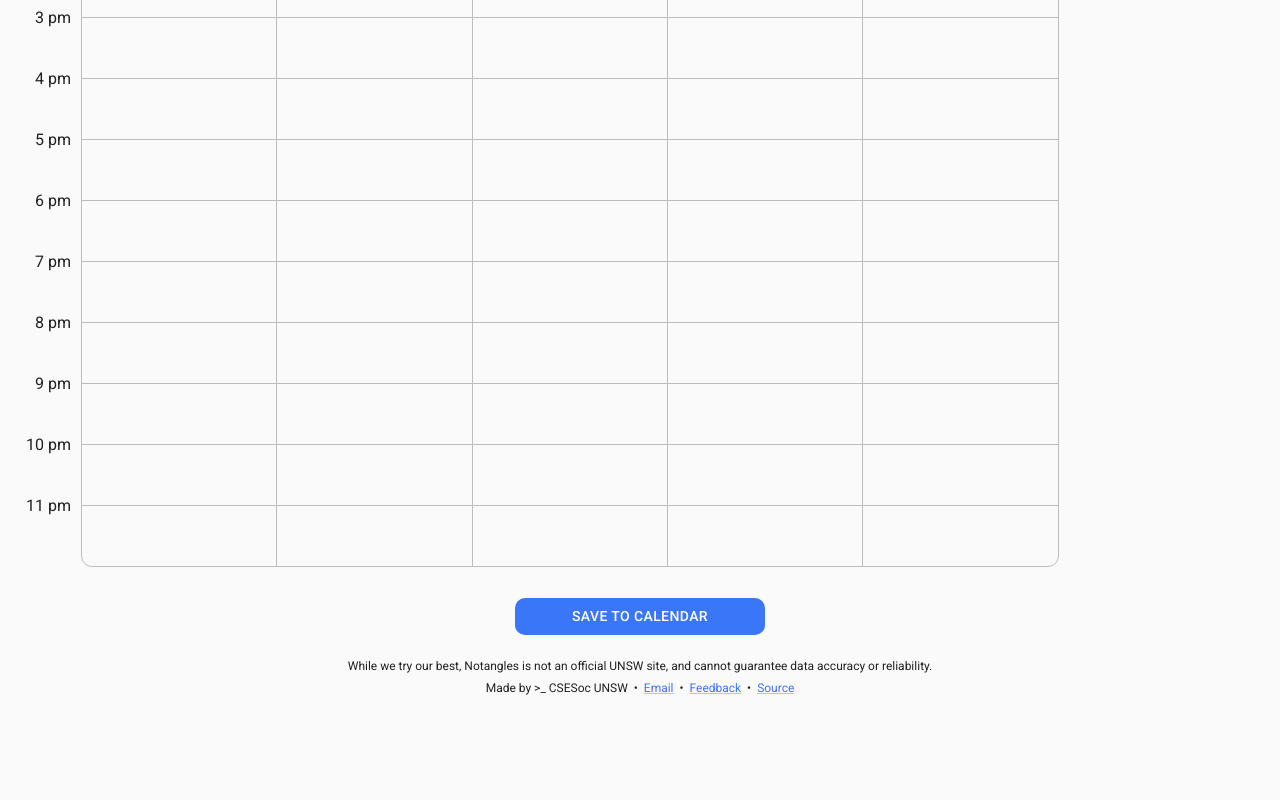
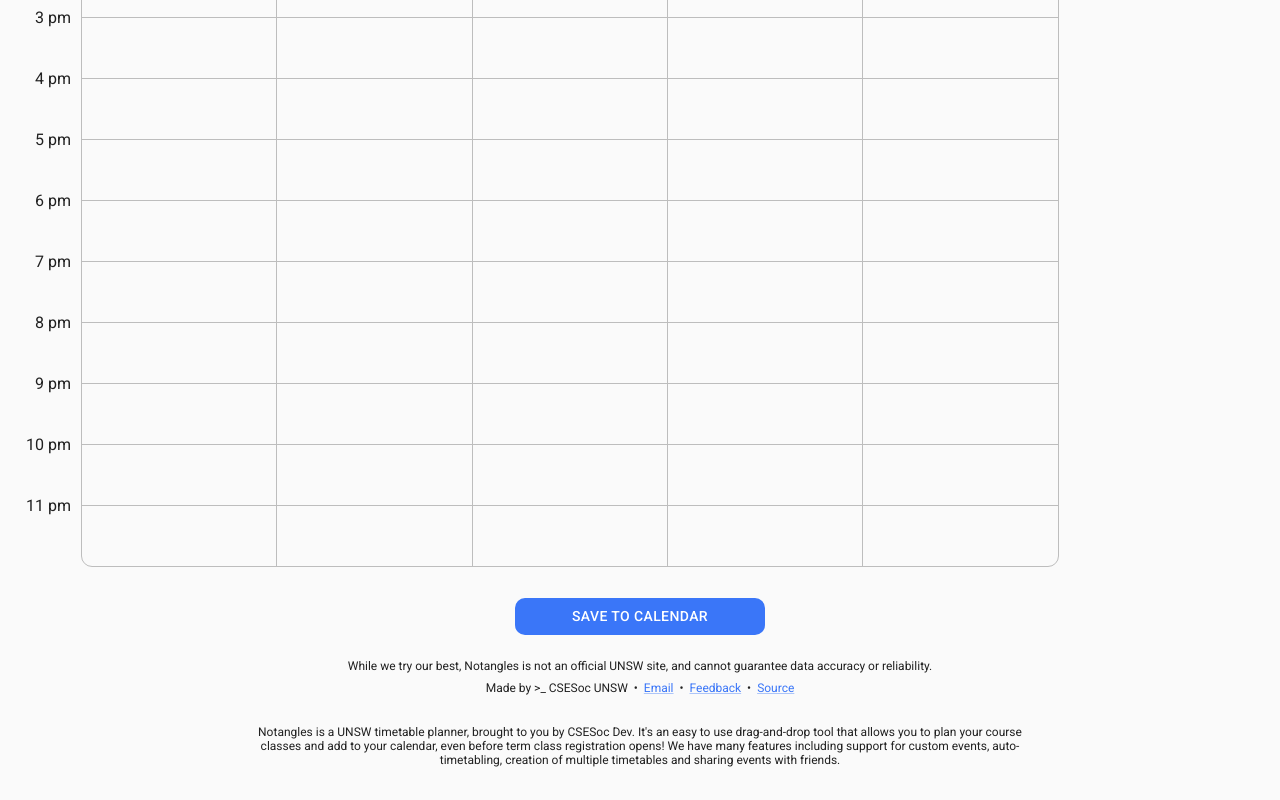
Before and after one commit to devsoc-unsw/notangles, a React (Create React App) app in the folder client/: page / in a window 1280 px wide. Shown: the part 1150-1950 px from the top of the page. Before the commit the page ends 1878 px from the top, so only its background shows below. Built offline with nearby package versions, Linux system fonts and the light colour scheme; no server answers.

Commit message:
Added text describing our app to footer, added keywords to meta tags, change meta tag description

```diff
--- a/client/public/index.html
+++ b/client/public/index.html
@@ -15,11 +15,11 @@
     />
     <meta
       name="description"
-      content="An interactive drag-and-drop timetable planner designed to help UNSW students plan their ideal weekly timetable. Super easy to use and customizable, with cool features like auto timetabling! Live share timetables with friends, social timetabling, and more coming soon!"
+      content="An interactive drag-and-drop timetable planner to help UNSW students plan and organise their course classes every trimester. Created by CSESoc Dev, we have many features including support for your own custom events, auto-timetabling, creation of multiple timetables and sharing events with friends. Organise your studies, find ideal class times with friends and take control of your academic life. Start planning now!"
     />
     <meta
       name="keywords"
-      content="notangles, UNSW, timetable, timetabler, planner, plan, trimester, trimesters, social timetabling, schedule, csesoc"
+      content="notangles, crossangles, bojangles, UNSW, timetable, timetabler, planner, plan, calendar, trimester, trimesters, semester, term, social timetabling, schedule, csesoc, myUNSW, student, academic, organise, organize, courses, classes, auto-timetabler, University of New South Wales, tool, study, app, manage, personalise, customise"
     />
     <link rel="manifest" href="%PUBLIC_URL%/manifest.json" />
     <link rel="apple-touch-icon" href="/icon-192x192.png" />
--- a/client/src/components/Footer.tsx
+++ b/client/src/components/Footer.tsx
@@ -10,7 +10,7 @@ const FooterContainer = styled(Box)`
   margin-bottom: 25px;
 
   & div {
-    margin: 1vh 0;
+    margin: 1vh 30vh;
   }
 `;
 
@@ -58,6 +58,12 @@ const Footer: React.FC = () => {
         </Link>
       </div>
       {lastUpdated !== 0 && <div>Data last updated {getRelativeTime(lastUpdated)} ago.</div>}
+      <br></br>
+      <div>
+        Notangles is a UNSW timetable planner, brought to you by CSESoc Dev. It's an easy to use drag-and-drop tool that allows
+        you to plan your course classes and add to your calendar, even before term class registration opens! We have many features
+        including support for custom events, auto-timetabling, creation of multiple timetables and sharing events with friends.
+      </div>
     </FooterContainer>
   );
 };
```
